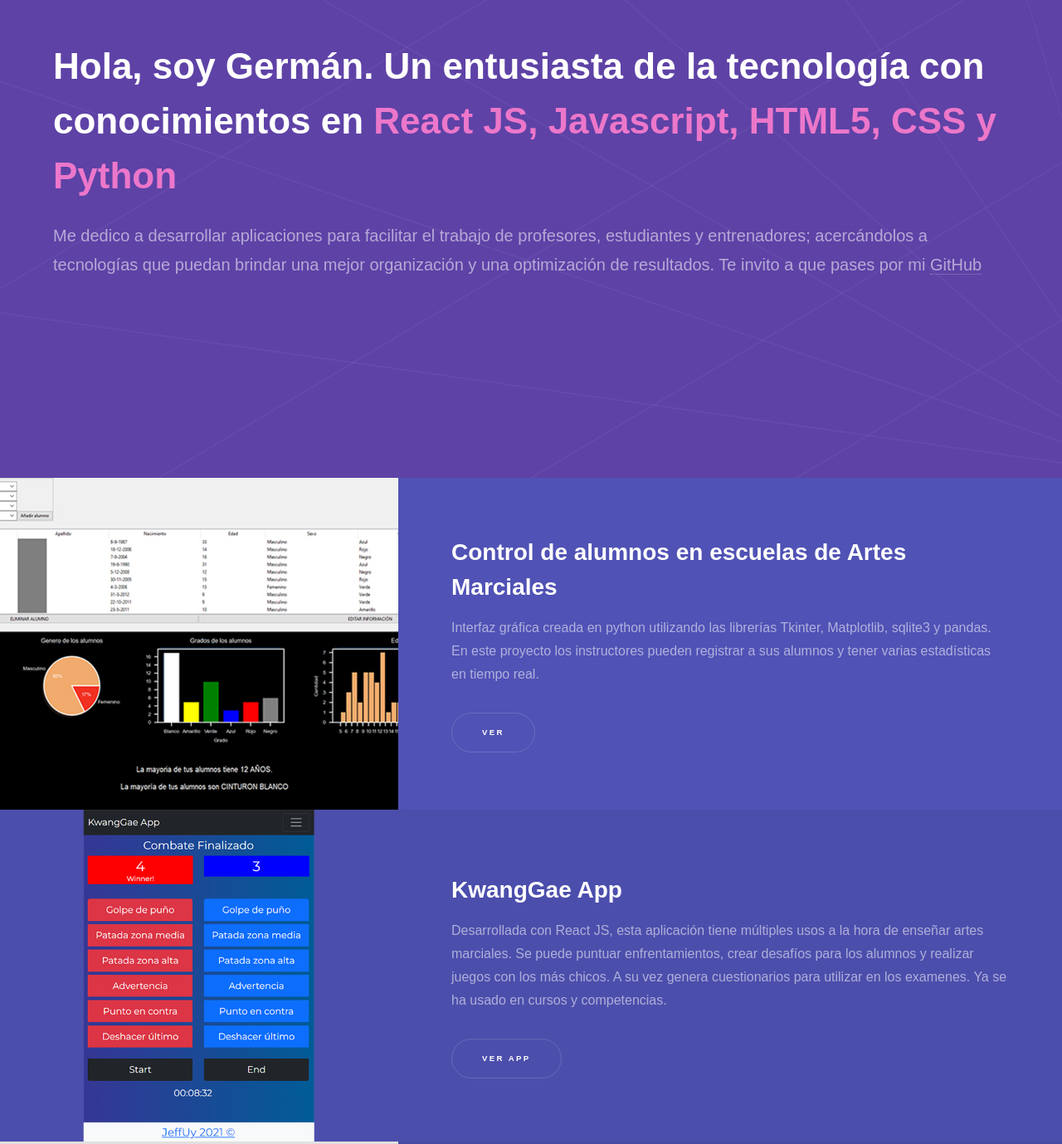
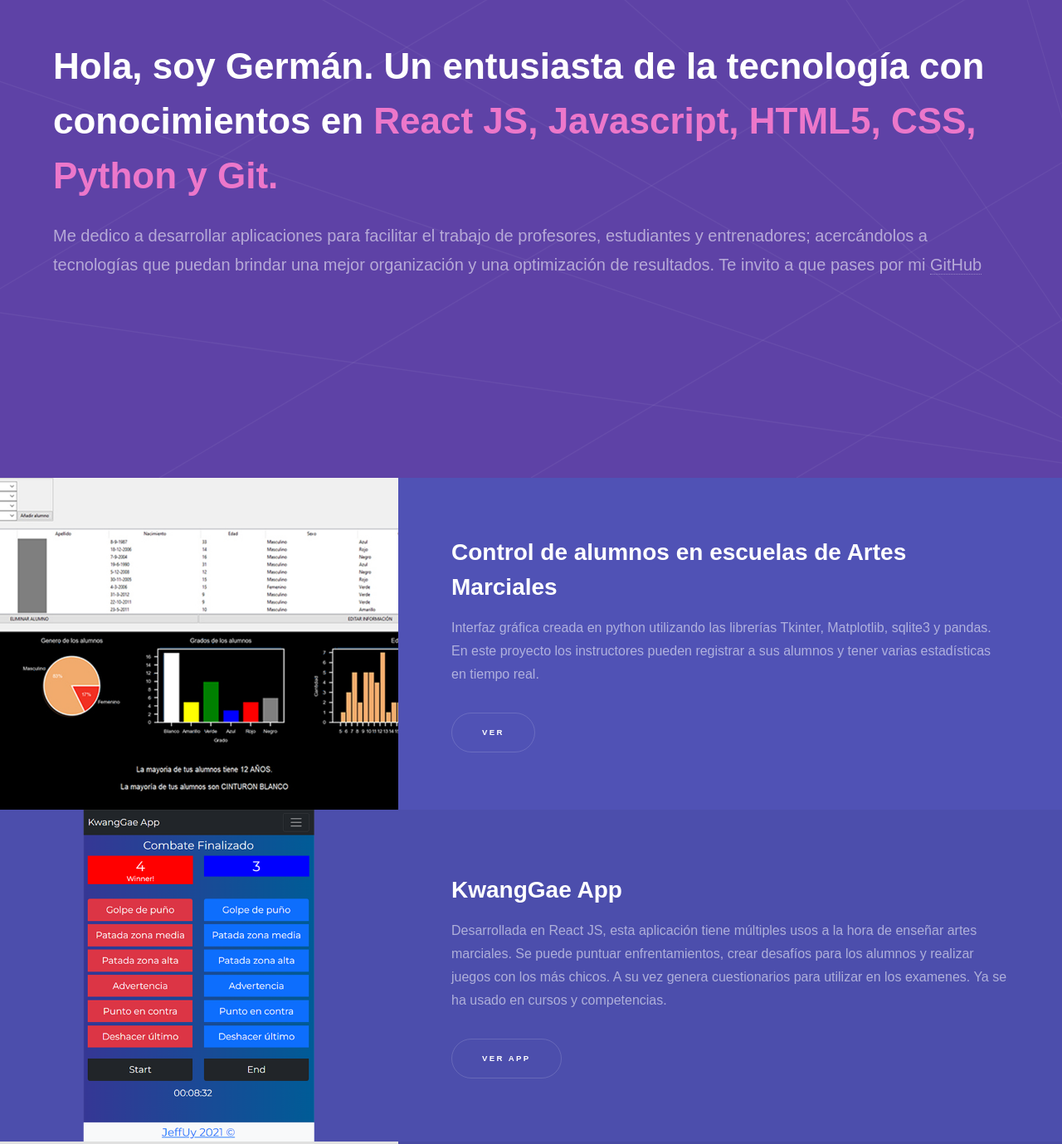
Before and after one commit to Jeffuy/portfolio, a plain HTML site: page index.html in a window 1280 px wide. Shown: the part 240-1619 px from the top of the page at 83% size. Drawn offline with Linux system fonts and the light colour scheme.

Commit message:
:pencil2: typos fixed

```diff
--- a/index.html
+++ b/index.html
@@ -34,7 +34,7 @@
 				<!-- Intro -->
 					<section id="intro" class="wrapper style1 fullscreen fade-up">
 						<div class="inner">
-							<h1>Hola, soy Germán. Un entusiasta de la tecnología con conocimientos en <span style="color: #ec77ca">React JS, Javascript, HTML5, CSS y Python</span></h1>
+							<h1>Hola, soy Germán. Un entusiasta de la tecnología con conocimientos en <span style="color: #ec77ca">React JS, Javascript, HTML5, CSS, Python y Git.</span></h1>
 							<p>Me dedico a desarrollar aplicaciones para facilitar el trabajo de profesores, estudiantes y entrenadores; acercándolos a tecnologías que puedan brindar una mejor organización y una optimización de resultados. Te invito a que pases por mi <a href="https://jeffuy.github.io/">GitHub</a><br />
 						</div>
 					</section>
@@ -46,8 +46,7 @@
 							<div class="content">
 								<div class="inner">
 									<h2>Control de alumnos en escuelas de Artes Marciales</h2>
-									<p>Interfaz gráfica creada en python utilizando las librerías Tkinter, Matplotlib, sqlite3 y pandas. En este proyecto los instructores pueden
-									registrar a sus alumnos y tener varias estadísticas en tiempo real.</p>
+									<p>Interfaz gráfica creada en python utilizando las librerías Tkinter, Matplotlib, sqlite3 y pandas. En este proyecto los instructores pueden registrar a sus alumnos y tener varias estadísticas en tiempo real.</p>
 									<ul class="actions">
 										<li><a href="lista-alumnos.html" class="button">Ver</a></li>
 									</ul>
@@ -59,7 +58,7 @@
 							<div class="content">
 								<div class="inner">
 									<h2>KwangGae App</h2>
-									<p>Desarrollada con React JS, esta aplicación tiene múltiples usos a la hora de enseñar artes marciales. Se puede puntuar enfrentamientos, crear desafíos para los alumnos y realizar juegos con los más chicos. A su vez genera cuestionarios para utilizar en los examenes. Ya se ha usado en cursos y competencias.</p>
+									<p>Desarrollada en React JS, esta aplicación tiene múltiples usos a la hora de enseñar artes marciales. Se puede puntuar enfrentamientos, crear desafíos para los alumnos y realizar juegos con los más chicos. A su vez genera cuestionarios para utilizar en los examenes. Ya se ha usado en cursos y competencias.</p>
 									<ul class="actions">
 										<li><a target="_blank" href="https://www.kwanggae.com" class="button">Ver app</a></li>
 									</ul>
@@ -155,7 +154,7 @@
 									<ul class="contact">
 										<li>
 											<h3>Email</h3>
-											<a href="mailto:jefffreelance3@gmail.com">jefffreelance3@gmail.com</a>
+											<a href="mailto:jefffreelance3@gmail.com">gcavaniuy@gmail.com</a>
 										</li>
 										<li>
 											<h3>Social</h3>
```
